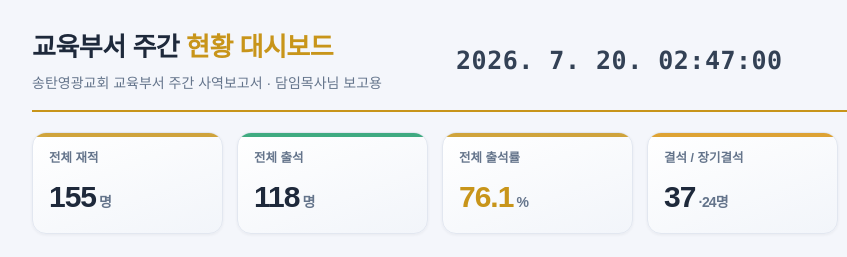
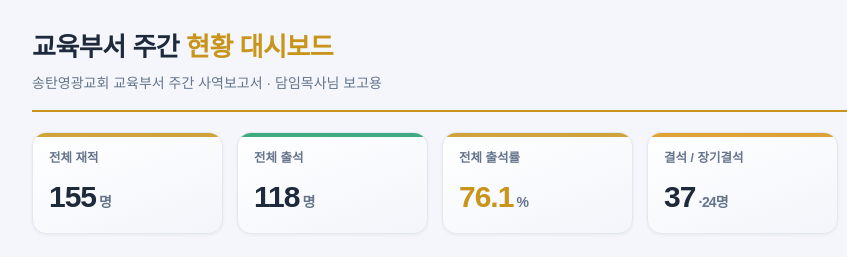
Before and after one commit to visionspeaker/edu-dashboard, a plain HTML site: page index.html in a window 1280 px wide. Shown: the top 257 px of the page, 0-847 px from the left. Drawn offline with nearby package versions, Linux system fonts and the light colour scheme.

Commit message:
중앙 실시간 시계 제거

```diff
--- a/index.html
+++ b/index.html
@@ -29,8 +29,6 @@
   header.top h1{font-size:26px;font-weight:800;letter-spacing:-.5px}
   header.top h1 span{color:var(--gold)}
   header.top .sub{color:var(--muted);font-size:14px;margin-top:6px}
-  .clock{font-family:ui-monospace,'SF Mono',Menlo,Consolas,monospace;font-size:25px;font-weight:700;
-    color:#334155;white-space:nowrap;text-align:center;min-width:360px;letter-spacing:.5px}
   .hright{display:flex;align-items:center;gap:12px}
   .reportbtn{display:inline-flex;align-items:center;gap:7px;background:#5eb045;color:#fff;font-size:13px;font-weight:700;
     padding:9px 14px;border-radius:10px;text-decoration:none;box-shadow:0 1px 3px rgba(30,41,59,.1);white-space:nowrap;transition:background .15s}
@@ -150,7 +148,6 @@
       <h1>교육부서 주간 <span>현황 대시보드</span></h1>
       <div class="sub">송탄영광교회 교육부서 주간 사역보고서 · 담임목사님 보고용</div>
     </div>
-    <div class="clock" id="clock">—</div>
     <div class="hright">
       <a class="reportbtn" id="reportBtn" href="https://docs.google.com/spreadsheets/d/1rXRzno9pE_PYXHR6KX5Hm4FGtrPVVoRUJouxkNmhD5k/edit" target="_blank" rel="noopener" title="이 주차의 주간 사역보고서 시트 탭 열기">
         <svg viewBox="0 0 24 24" fill="none" stroke="currentColor" stroke-width="2" stroke-linecap="round" stroke-linejoin="round"><rect x="3" y="3" width="18" height="18" rx="2"/><line x1="3" y1="9" x2="21" y2="9"/><line x1="3" y1="15" x2="21" y2="15"/><line x1="9" y1="3" x2="9" y2="21"/><line x1="15" y1="3" x2="15" y2="21"/></svg>주간 사역보고서
@@ -340,13 +337,6 @@ async function goto(i){
   const gid = manifest[i].gid;
   $('reportBtn').href = gid ? (base+'/edit?gid='+gid+'#gid='+gid) : (base+'/edit');
 }
-
-function tickClock(){
-  const d=new Date(), p=n=>String(n).padStart(2,'0');
-  const el=$('clock'); if(!el) return;
-  el.textContent = d.getFullYear()+'. '+(d.getMonth()+1)+'. '+d.getDate()+'. '+p(d.getHours())+':'+p(d.getMinutes())+':'+p(d.getSeconds());
-}
-tickClock(); setInterval(tickClock,1000);
 $('prevBtn').onclick = (e)=>{ e.stopPropagation(); closeMenu(); goto(cur+1); };  // 왼쪽 = 지난주(더 오래된)
 $('nextBtn').onclick = (e)=>{ e.stopPropagation(); closeMenu(); goto(cur-1); };  // 오른쪽 = 다음주(더 최신)
 
```
